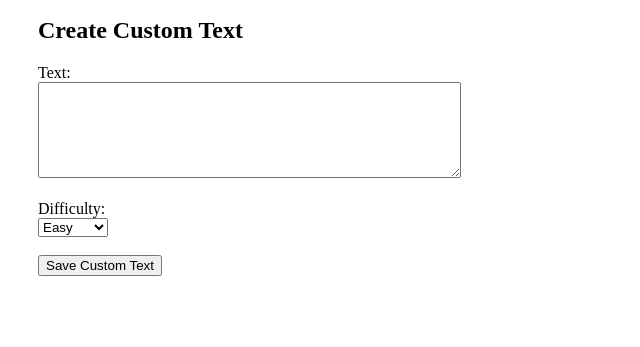
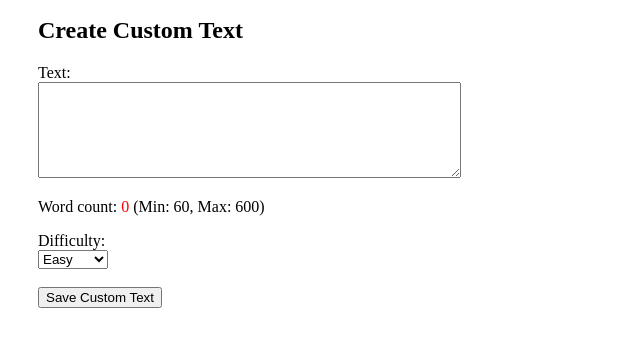
Before and after one commit to perimeterr/WPM-Hero, a Django app: page /customtext/ in a window 1280 px wide. Shown: the part 152-499 px from the top of the page, without its empty margins (0-640 px from the left). Run offline with Django 5.2, Linux system fonts and the light colour scheme.

Commit message:
Added live word count as user types custom text, and error messages for invalid custom text

```diff
--- a/templates/customtext.html
+++ b/templates/customtext.html
@@ -3,19 +3,49 @@
 {% block content %}
 <h2>Create Custom Text</h2>
 
+{% if error %}
+    <p style="color: red;">{{ error }}</p>
+{% endif %}
+
 <form method="POST">
     {% csrf_token %}
 
     <label for="content">Text:</label><br>
-    <textarea name="content" id="content" rows="6" cols="50" required></textarea><br><br>
+    <textarea name="content" id="content" rows="6" cols="50" required>{{ content|default:'' }}</textarea>
+
+    <p>Word count: <span id="word-count">0</span> (Min: 60, Max: 600)</p>
 
     <label for="difficulty">Difficulty:</label><br>
     <select name="difficulty" id="difficulty">
-        <option value="easy">Easy</option>
-        <option value="medium">Medium</option>
-        <option value="hard">Hard</option>
+        <option value="easy" {% if difficulty == "easy" %}selected{% endif %}>Easy</option>
+        <option value="medium" {% if difficulty == "medium" %}selected{% endif %}>Medium</option>
+        <option value="hard" {% if difficulty == "hard" %}selected{% endif %}>Hard</option>
     </select><br><br>
 
     <button type="submit">Save Custom Text</button>
 </form>
+
+<script>
+const textarea = document.getElementById('content');
+const wordCountDisplay = document.getElementById('word-count');
+
+function updateWordCount() {
+    const text = textarea.value.trim();
+    const words = text.split(/\s+/).filter(word => word.length > 0);
+    const count = words.length;
+
+    wordCountDisplay.textContent = count;
+
+    if (count < 60 || count > 600) {
+        wordCountDisplay.style.color = "red";
+    } else {
+        wordCountDisplay.style.color = "green";
+    }
+}
+
+updateWordCount();
+
+textarea.addEventListener('input', updateWordCount);
+</script>
+
 {% endblock %}
```
